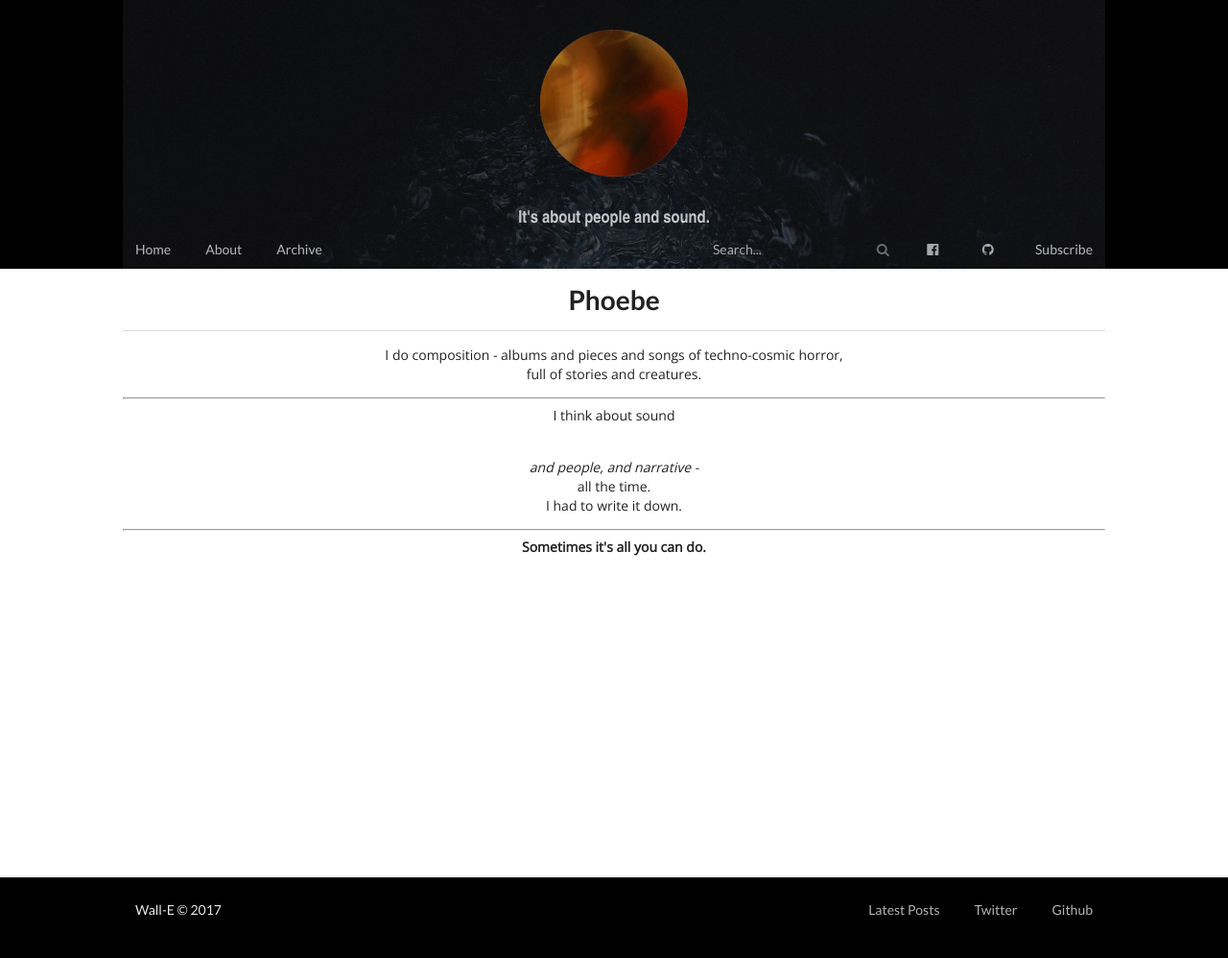
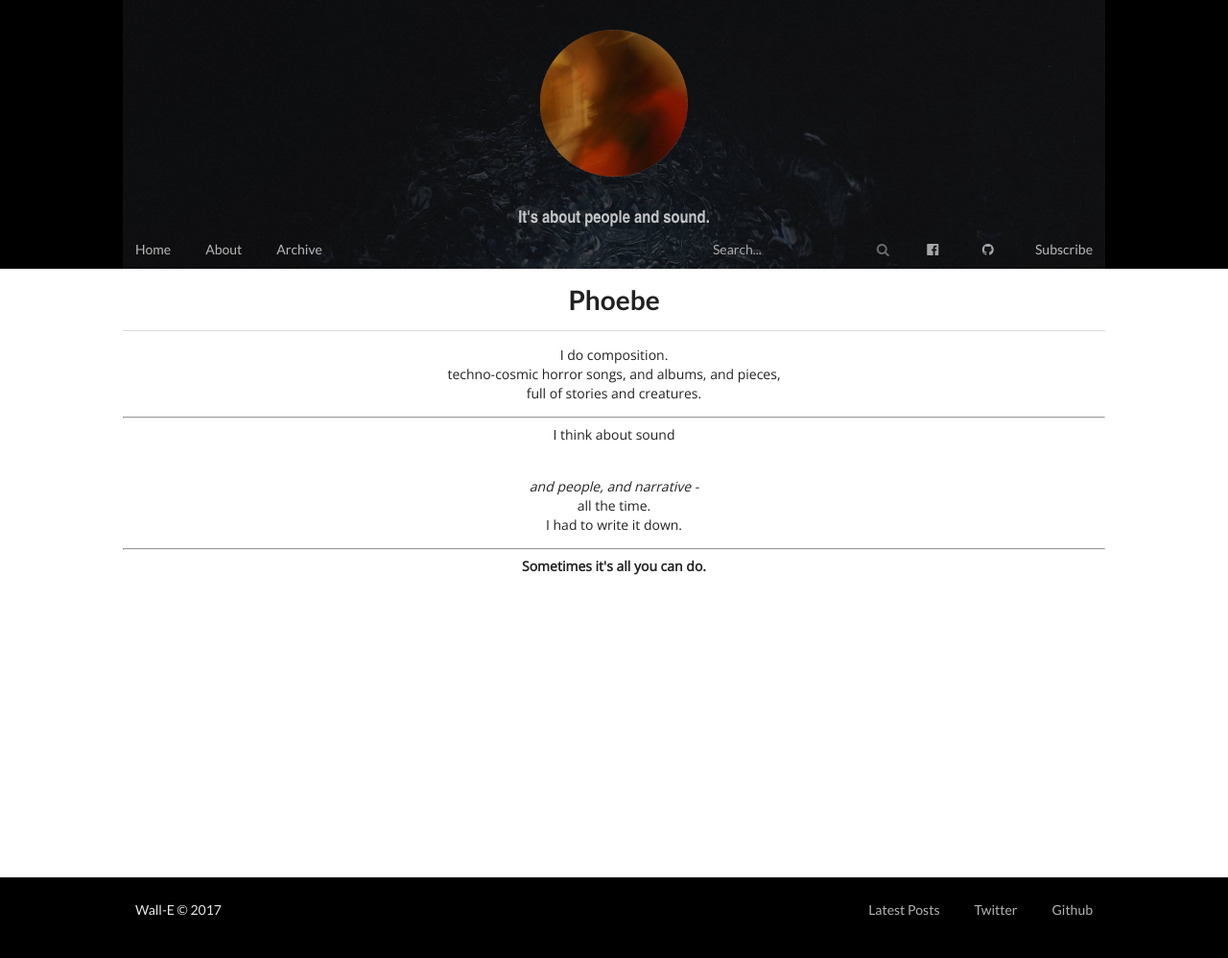
Before and after one commit to ZOOCHOSIS-BLOG/ZOOCHOSIS-BLOG.github.io, a Jekyll site: the page built from about.html, in a window 1280 px wide. Shown: the whole page at 96% size. Built offline with Jekyll 4.4.1, drawn with Linux system fonts in a browser that asks for light colours.

Commit message:
code format and tweaks

```diff
--- a/about.html
+++ b/about.html
@@ -2,18 +2,26 @@
 layout: page
 title: Phoebe
 ---
+<style>
+    p {
+        text-align: center;
+    }
 
-<style>
-p { text-align: center; }
-i { text-align: center; }
-b { text-align: center; }
-.post-container {
-  text-align: center;
-}
+    i {
+        text-align: center;
+    }
+
+    b {
+        text-align: center;
+    }
+
+    .post-container {
+        text-align: center;
+    }
 </style>
 
 <p>
-I do composition - albums and pieces and songs of techno-cosmic horror, <br>full of stories and creatures.
+    I do composition. <br> techno-cosmic horror songs, and albums, and pieces, <br>full of stories and creatures.
 </p>
 <hr>
 <p>I think about sound</p><br>
```
